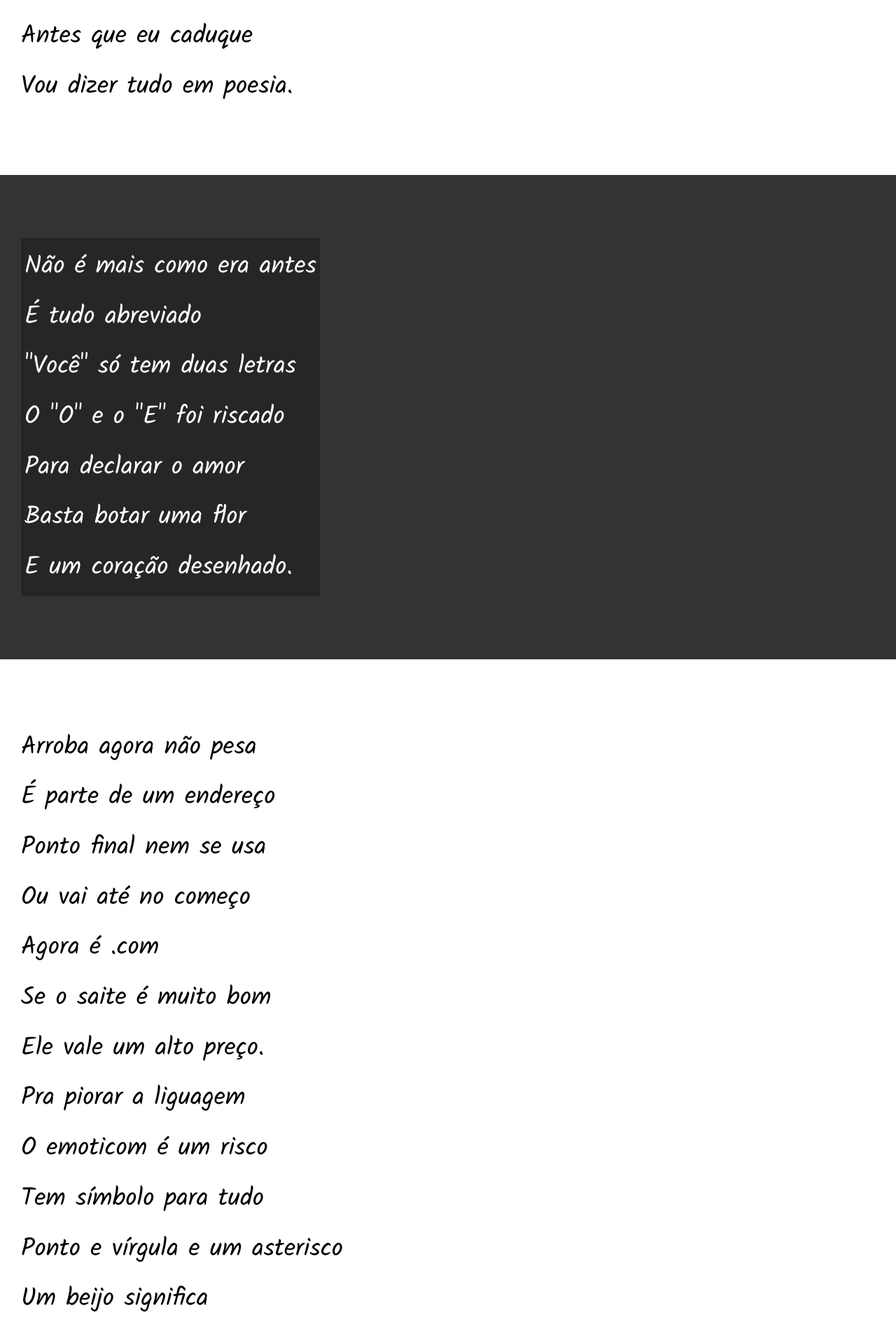
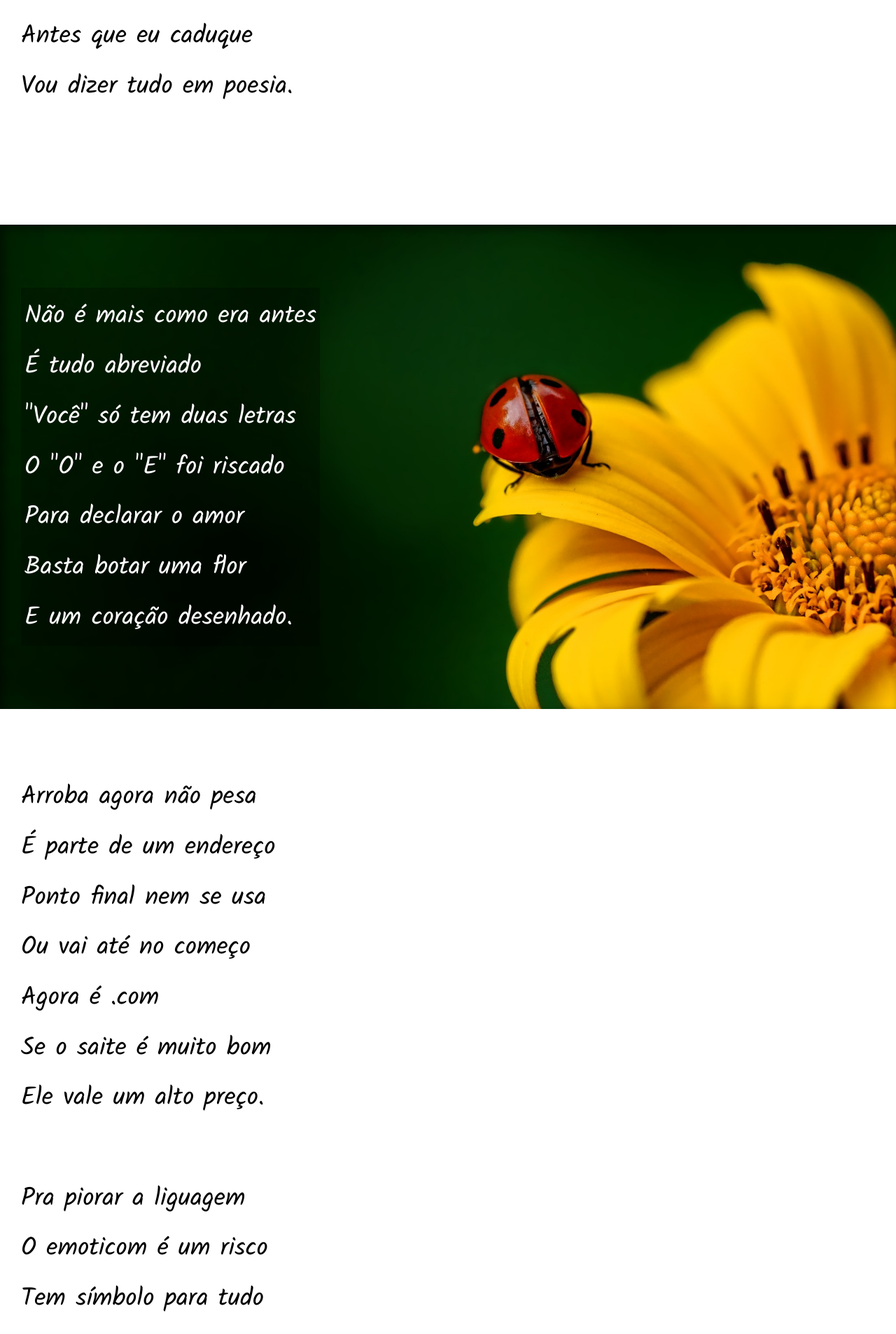
Before and after one commit to nogueirafelipe/html-css, a Jekyll site: the page desafios/desafio012/index.html, which Jekyll copies as it is, in a window 1280 px wide. Shown: the part 652-2558 px from the top of the page at 70% size. Built offline with Jekyll 4.4.1, drawn with Linux system fonts in a browser that asks for light colours.

Commit message:
Atualizei as imagens do desafio012

```diff
--- a/desafios/desafio012/estilo/style.css
+++ b/desafios/desafio012/estilo/style.css
@@ -62,6 +62,10 @@ section {
     font-size: 2.8vw;
 }
 
+section > p {
+    padding-bottom: 2em;
+}
+
 .normal {
     background-color: white;
     color: black;
@@ -70,6 +74,7 @@ section {
 .imagem {
     background-color: rgb(51, 51, 51);
     color: white;
+    box-shadow: inset 6px 6px 13px 0px rgba(0, 0, 0, 0.479);
 }
 
 .imagem > p {
@@ -78,9 +83,25 @@ section {
     background-color: rgba(0, 0, 0, 0.253);
 }
 
+#img01 {
+    background-image: url('../imagens/background001.jpg');
+    background-position: right center;
+    background-size: cover;
+    background-attachment: fixed;
+}
+
+#img02 {
+    background-image: url('../imagens/background002.jpg');
+    background-position: right center;
+    background-size: cover;
+    background-attachment: fixed;
+    text-shadow: 1px 1px 1px rgba(0, 0, 0, 0.459);
+}
+
 footer {
     background-color: black;
     color: white;
     text-align: center;
     padding: 10px;
+    font-size: 1.5vw;
 }
--- a/desafios/desafio012/index.html
+++ b/desafios/desafio012/index.html
@@ -27,7 +27,7 @@
     </section>
 
 
-    <section class="imagem">
+    <section class="imagem" id="img01">
         <p>
             Não é mais como era antes <br>
             É tudo abreviado <br>
@@ -62,7 +62,7 @@
         </p>
     </section>
 
-    <section class="imagem">
+    <section class="imagem" id="img02">
         <p>
             Tenho saudade das cartas <br>
             Escritas com a própria mão <br>
```
